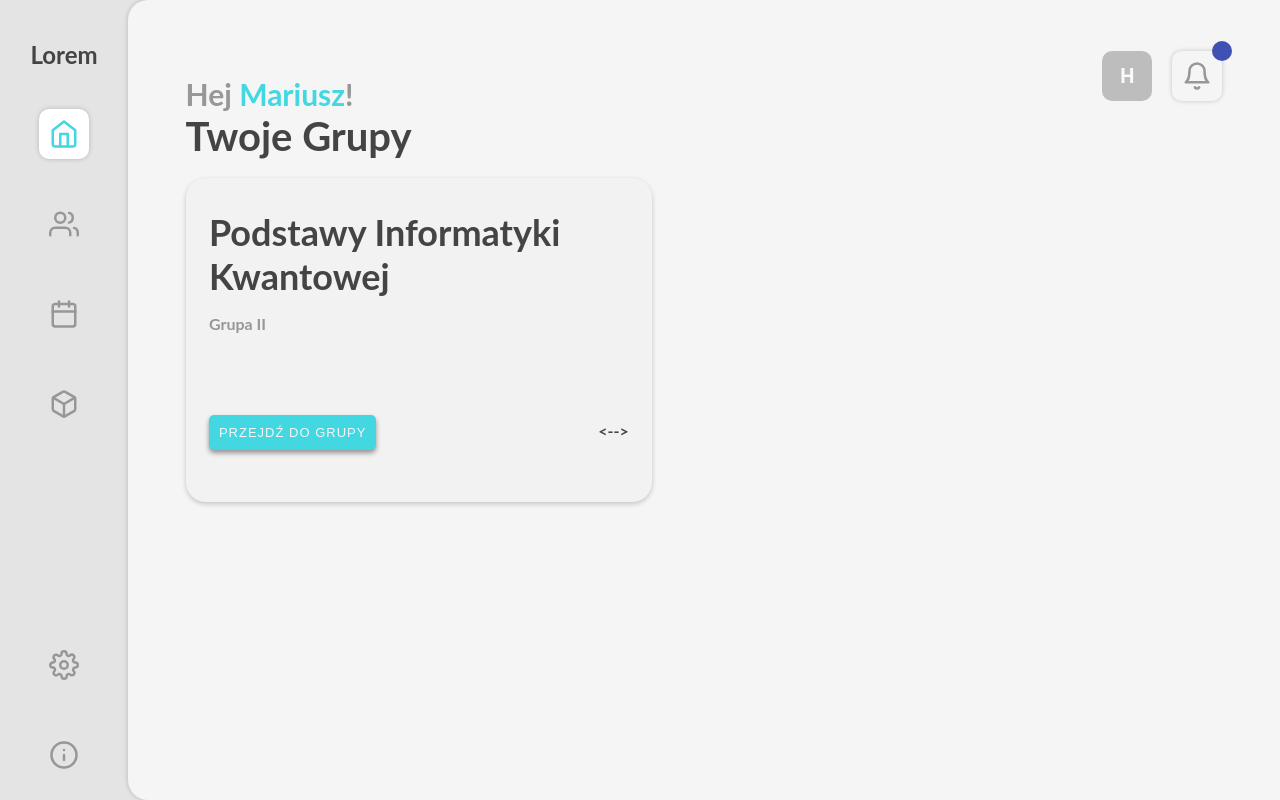
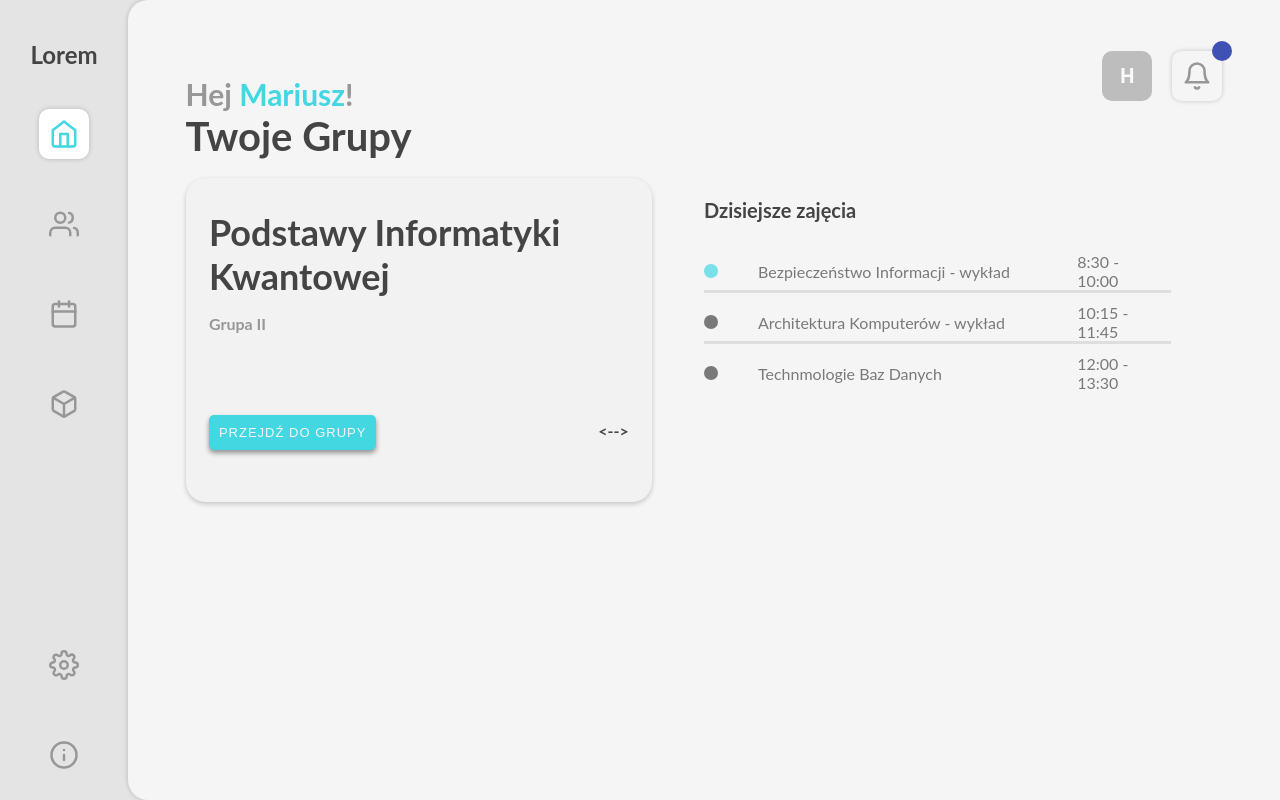
Before and after one commit to maciek1651g/SuperZespol2500K, a React (Create React App) app: page / in a window 1280 px wide. Built offline with nearby package versions, Linux system fonts and the light colour scheme; the HTML template or start-up script is replaced by a standard one.

Commit message:
list of lectures

```diff
--- /dev/null
+++ b/src/MainPage/ListElement.js
@@ -0,0 +1,22 @@
+import React from "react";
+import stylesMainPage from './stylesMainPage.module.css';
+
+const ListElement = (props) => {
+    const color = props.color;
+    const dotIco = <svg height="14" width="14" fill="currentColor"><circle cx="7" cy="7" r="7" /></svg>
+    return (
+        <li className={stylesMainPage.listElement}>
+            <div style={{display:"flex", flexDirection:"row", width: "80%"}}>
+                <div style={{color: color, display: "flex", alignItems: "center", margin: "0 40px 0 0"}}>
+                    {dotIco}
+                </div>
+                <p style={{margin: "0"}}>
+                    {props.text}
+                </p>
+            </div>
+            <div style={{display: "flex", justifyContent: "flex-end", width:"20%"}}><p style={{margin: "0 10px 0 0"}}>{props.time}</p></div>
+        </li>
+    )
+}
+
+export default ListElement
--- a/src/MainPage/MainPage.js
+++ b/src/MainPage/MainPage.js
@@ -5,6 +5,7 @@ import DialogBox from './../LoginPage/DialogBox.js';
 import CheckBox from './../LoginPage/CheckBox.js';
 import React from "react";
 import {Avatar, Badge} from "@material-ui/core";
+import ListElement from "./ListElement";
 
 const Svg = (props) => {
     return (
@@ -94,7 +95,14 @@ const MainPage = () => {
                                 </div>
                             </div>
                             <div className={stylesMainPage.middleContent}>
-
+                                <div className={stylesMainPage.middleContentRight}>
+                                    <p style={{fontSize: "20px"}}>Dzisiejsze zajęcia</p>
+                                    <ul className={stylesMainPage.scrollBar}>
+                                        <ListElement text="Bezpieczeństwo Informacji - wykład" time="8:30 - 10:00" color="#78E0E8"/>
+                                        <ListElement text="Architektura Komputerów - wykład" time="10:15 - 11:45" />
+                                        <ListElement text="Technmologie Baz Danych" time="12:00 - 13:30" />
+                                    </ul>
+                                </div>
                             </div>
                         </div>
                     </div>
--- a/src/MainPage/stylesMainPage.module.css
+++ b/src/MainPage/stylesMainPage.module.css
@@ -5,8 +5,8 @@
     align-items: center;
     justify-content: center;
     height: 100vh;
-    min-width: 800px;
-    min-height: 600px;
+    min-width: 1210px;
+    min-height: 630px;
     color : #444;
 }
 
@@ -86,3 +86,60 @@
     border-radius: 20px;
     box-shadow: 0 2px 5px 0 rgba(0,0,0,0.2);
 }
+
+.middleContentRight
+{
+    display: flex;
+    flex-direction: column;
+    width: 90%;
+    height: 90%;
+    min-height: 230px;
+    min-width: 460px;
+}
+
+.listElement
+{   display: flex;
+    align-items: center;
+    justify-content: space-between;
+    flex-direction: row;
+    color: #797979;
+    font-weight: normal;
+    margin: 10px 0;
+}
+
+
+
+.scrollBar > li
+{
+    border-bottom: 3px solid #DEDEDE;
+}
+
+.scrollBar > li:last-child
+{
+    border-bottom: none;
+}
+
+.scrollBar
+{
+    margin: 0;
+    padding-inline-start: 0;
+    list-style-type: none;
+    overflow-y: scroll;
+}
+
+.scrollBar::-webkit-scrollbar-track
+{
+    background-color: #B3B3B3;
+}
+
+.scrollBar::-webkit-scrollbar
+{
+    width: 5px;
+    background-color: #B3B3B3;
+}
+
+.scrollBar::-webkit-scrollbar-thumb
+{
+    background-color: #4CD5DF;
+    border-radius: 10px;
+}
```
